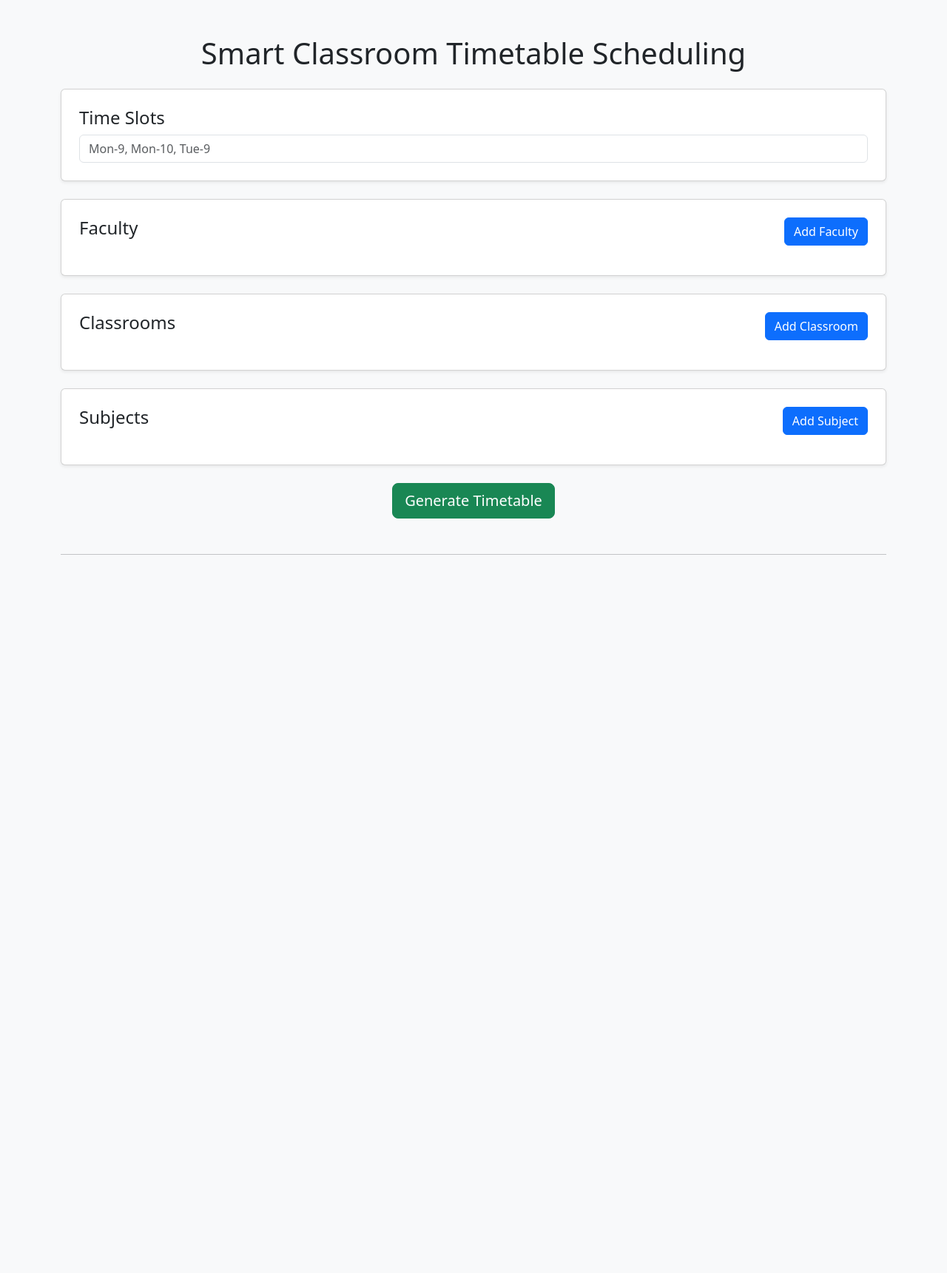
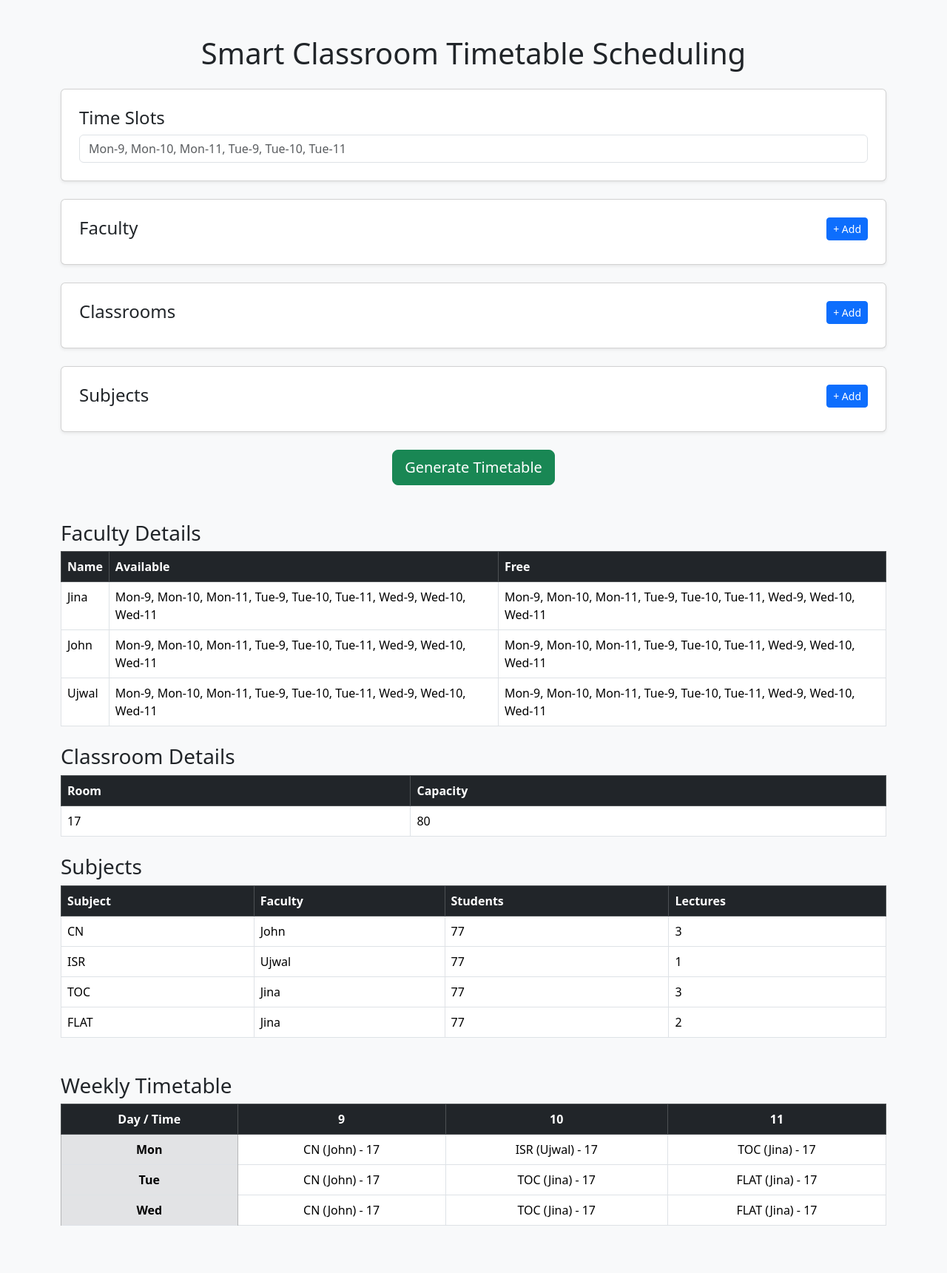
Before and after one commit to Thiy3640/smart-timetable-system, a Flask app: page / in a window 1280 px wide. Shown: the whole page at 74% size. Before the commit the page ends 750 px from the top, so only its background shows below. Run offline with Flask 3, Linux system fonts and the light colour scheme; data comes from the database, SQL or seed files in the repository; both versions use the stored data as it was after the commit.

Commit message:
Updated UI layout and scheduling logic

```diff
--- a/app.py
+++ b/app.py
@@ -1,18 +1,69 @@
-from flask import Flask, render_template, request
+from flask import Flask, render_template, request, redirect
+import sqlite3
 
 app = Flask(__name__)
+
+# ---------------- DATABASE SETUP ----------------
+def init_db():
+    conn = sqlite3.connect("timetable.db")
+    cursor = conn.cursor()
+
+    cursor.execute("""
+        CREATE TABLE IF NOT EXISTS faculty (
+            id INTEGER PRIMARY KEY AUTOINCREMENT,
+            name TEXT,
+            available TEXT,
+            free TEXT
+        )
+    """)
+
+    cursor.execute("""
+        CREATE TABLE IF NOT EXISTS classrooms (
+            id INTEGER PRIMARY KEY AUTOINCREMENT,
+            room TEXT,
+            capacity INTEGER
+        )
+    """)
+
+    cursor.execute("""
+        CREATE TABLE IF NOT EXISTS subjects (
+            id INTEGER PRIMARY KEY AUTOINCREMENT,
+            name TEXT,
+            faculty TEXT,
+            students INTEGER,
+            lectures INTEGER
+        )
+    """)
+
+    cursor.execute("""
+        CREATE TABLE IF NOT EXISTS timetable (
+            id INTEGER PRIMARY KEY AUTOINCREMENT,
+            subject TEXT,
+            faculty TEXT,
+            room TEXT,
+            time TEXT
+        )
+    """)
+
+    conn.commit()
+    conn.close()
+
+init_db()
+
 
 @app.route("/", methods=["GET", "POST"])
 def home():
 
-    timetable = []
-    faculty = {}
-    classrooms = {}
-    subjects = []
+    conn = sqlite3.connect("timetable.db")
+    cursor = conn.cursor()
 
     if request.method == "POST":
 
-        # -------- GET FORM DATA --------
+        cursor.execute("DELETE FROM faculty")
+        cursor.execute("DELETE FROM classrooms")
+        cursor.execute("DELETE FROM subjects")
+        cursor.execute("DELETE FROM timetable")
+
         faculty_names = request.form.getlist("faculty_name")
         faculty_available = request.form.getlist("available_slots")
         faculty_free = request.form.getlist("free_slots")
@@ -23,91 +74,165 @@ def home():
         subject_names = request.form.getlist("subject_name")
         subject_faculty = request.form.getlist("subject_faculty")
         subject_students = request.form.getlist("subject_students")
+        subject_lectures = request.form.getlist("subject_lectures")
 
         time_slots_raw = request.form.get("time_slots", "")
-        time_slots = [s.strip() for s in time_slots_raw.split(",") if s.strip() != ""]
+        time_slots = [s.strip() for s in time_slots_raw.split(",") if s.strip()]
 
-        # -------- STORE FACULTY --------
+        # STORE DATA
         for i in range(len(faculty_names)):
-            if faculty_names[i].strip() != "":
-                faculty[faculty_names[i].strip()] = {
-                    "available": [s.strip() for s in faculty_available[i].split(",") if s.strip() != ""],
-                    "free": [s.strip() for s in faculty_free[i].split(",") if s.strip() != ""]
-                }
+            if faculty_names[i]:
+                cursor.execute(
+                    "INSERT INTO faculty (name, available, free) VALUES (?, ?, ?)",
+                    (faculty_names[i], faculty_available[i], faculty_free[i])
+                )
 
-        # -------- STORE CLASSROOMS --------
         for i in range(len(room_names)):
-            if room_names[i].strip() != "" and room_capacity[i].strip() != "":
-                try:
-                    classrooms[room_names[i].strip()] = int(room_capacity[i])
-                except ValueError:
-                    pass
+            if room_names[i] and room_capacity[i]:
+                cursor.execute(
+                    "INSERT INTO classrooms (room, capacity) VALUES (?, ?)",
+                    (room_names[i], int(room_capacity[i]))
+                )
 
-        # -------- STORE SUBJECTS --------
         for i in range(len(subject_names)):
-            if subject_names[i].strip() != "" and subject_students[i].strip() != "":
-                try:
-                    subjects.append({
-                        "name": subject_names[i].strip(),
-                        "faculty": subject_faculty[i].strip(),
-                        "students": int(subject_students[i])
-                    })
-                except ValueError:
-                    pass
+            if subject_names[i] and subject_students[i] and subject_lectures[i]:
+                cursor.execute(
+                    "INSERT INTO subjects (name, faculty, students, lectures) VALUES (?, ?, ?, ?)",
+                    (subject_names[i],
+                     subject_faculty[i],
+                     int(subject_students[i]),
+                     int(subject_lectures[i]))
+                )
 
-        # -------- SCHEDULING LOGIC --------
+        conn.commit()
+
+        # ---------------- SCHEDULING ----------------
+
+        cursor.execute("SELECT name, faculty, students, lectures FROM subjects")
+        subjects = cursor.fetchall()
+
+        cursor.execute("SELECT name, available, free FROM faculty")
+        faculty_data = cursor.fetchall()
+
+        cursor.execute("SELECT room, capacity FROM classrooms")
+        rooms = cursor.fetchall()
+
+        faculty_dict = {}
+        for f in faculty_data:
+            faculty_dict[f[0]] = {
+                "available": [s.strip() for s in f[1].split(",") if s.strip()],
+                "free": [s.strip() for s in f[2].split(",") if s.strip()]
+            }
+
         used_faculty = set()
         used_rooms = {}
+        subject_day_used = {}
+        faculty_day_count = {}
+        subject_remaining = {sub[0]: sub[3] for sub in subjects}
 
-        for sub in subjects:
-            fac = sub["faculty"]
-            allocated = False
+        while any(v > 0 for v in subject_remaining.values()):
 
-            if fac not in faculty:
-                continue
+            progress_made = False
 
-            for slot in time_slots:
-                slot = slot.strip()
+            for sub in subjects:
 
-                if slot in faculty[fac]["available"] and slot in faculty[fac]["free"]:
+                sub_name, fac, students, lectures = sub
+
+                if subject_remaining[sub_name] <= 0:
+                    continue
+
+                if fac not in faculty_dict:
+                    continue
+
+                for slot in time_slots:
+
+                    day, hour = slot.split("-")
+
+                    if sub_name not in subject_day_used:
+                        subject_day_used[sub_name] = set()
+
+                    if day in subject_day_used[sub_name]:
+                        continue
+
+                    if fac not in faculty_day_count:
+                        faculty_day_count[fac] = {}
+
+                    if day not in faculty_day_count[fac]:
+                        faculty_day_count[fac][day] = 0
+
+                    if faculty_day_count[fac][day] >= 2:
+                        continue
+
+                    if slot not in faculty_dict[fac]["available"]:
+                        continue
+
+                    if slot not in faculty_dict[fac]["free"]:
+                        continue
 
                     if (fac, slot) in used_faculty:
                         continue
 
-                    for room, capacity in classrooms.items():
+                    for room, capacity in rooms:
+                        if capacity >= students and used_rooms.get(slot) != room:
 
-                        if capacity >= sub["students"] and used_rooms.get(slot) != room:
+                            cursor.execute(
+                                "INSERT INTO timetable (subject, faculty, room, time) VALUES (?, ?, ?, ?)",
+                                (sub_name, fac, room, slot)
+                            )
 
                             used_faculty.add((fac, slot))
                             used_rooms[slot] = room
-
-                            timetable.append({
-                                "Subject": sub["name"],
-                                "Faculty": fac,
-                                "Room": room,
-                                "Time": slot
-                            })
-
-                            allocated = True
+                            subject_day_used[sub_name].add(day)
+                            faculty_day_count[fac][day] += 1
+                            subject_remaining[sub_name] -= 1
+                            progress_made = True
                             break
 
-                if allocated:
-                    break
+                    if subject_remaining[sub_name] <= 0:
+                        break
 
-    # -------- SEND DATA BACK TO HTML --------
+            if not progress_made:
+                break
+
+        conn.commit()
+        return redirect("/")
+
+    # FETCH DATA FOR DISPLAY
+
+    cursor.execute("SELECT name, available, free FROM faculty")
+    faculty_data = cursor.fetchall()
+
+    cursor.execute("SELECT room, capacity FROM classrooms")
+    room_data = cursor.fetchall()
+
+    cursor.execute("SELECT name, faculty, students, lectures FROM subjects")
+    subject_data = cursor.fetchall()
+
+    cursor.execute("SELECT subject, faculty, room, time FROM timetable")
+    timetable_raw = cursor.fetchall()
+
+    grid = {}
+    hours = set()
+
+    for subject, faculty, room, time in timetable_raw:
+        day, hour = time.split("-")
+        hours.add(hour)
+
+        if day not in grid:
+            grid[day] = {}
+
+        grid[day][hour] = f"{subject} ({faculty}) - {room}"
+
+    conn.close()
+
+    sorted_hours = sorted(hours, key=lambda x: int(x))
+
     return render_template("index.html",
-                           timetable=timetable,
-                           faculty_data=[
-                               {"name": k,
-                                "available": ",".join(v["available"]),
-                                "free": ",".join(v["free"])}
-                               for k, v in faculty.items()
-                           ],
-                           room_data=[
-                               {"name": k, "capacity": v}
-                               for k, v in classrooms.items()
-                           ],
-                           subject_data=subjects)
+                           faculty_data=faculty_data,
+                           room_data=room_data,
+                           subject_data=subject_data,
+                           grid=grid,
+                           hours=sorted_hours)
 
 
 if __name__ == "__main__":
--- a/templates/index.html
+++ b/templates/index.html
@@ -2,71 +2,7 @@
 <html>
 <head>
     <title>Smart Timetable System</title>
-
-    <!-- Bootstrap 5 CDN -->
     <link href="https://cdn.jsdelivr.net/npm/bootstrap@5.3.2/dist/css/bootstrap.min.css" rel="stylesheet">
-
-    <script>
-        function addFaculty() {
-            document.getElementById("faculty-section").insertAdjacentHTML('beforeend', `
-                <div class="card p-3 mb-3">
-                    <div class="row g-2">
-                        <div class="col-md-3">
-                            <input class="form-control" name="faculty_name" placeholder="Faculty Name">
-                        </div>
-                        <div class="col-md-4">
-                            <input class="form-control" name="available_slots" placeholder="Available Slots (Mon-9, Tue-9)">
-                        </div>
-                        <div class="col-md-4">
-                            <input class="form-control" name="free_slots" placeholder="Free Slots">
-                        </div>
-                        <div class="col-md-1">
-                            <button type="button" class="btn btn-danger" onclick="this.closest('.card').remove()">X</button>
-                        </div>
-                    </div>
-                </div>
-            `);
-        }
-
-        function addRoom() {
-            document.getElementById("room-section").insertAdjacentHTML('beforeend', `
-                <div class="card p-3 mb-3">
-                    <div class="row g-2">
-                        <div class="col-md-5">
-                            <input class="form-control" name="room_name" placeholder="Room Name">
-                        </div>
-                        <div class="col-md-5">
-                            <input class="form-control" type="number" name="room_capacity" placeholder="Capacity">
-                        </div>
-                        <div class="col-md-2">
-                            <button type="button" class="btn btn-danger" onclick="this.closest('.card').remove()">X</button>
-                        </div>
-                    </div>
-                </div>
-            `);
-        }
-
-        function addSubject() {
-            document.getElementById("subject-section").insertAdjacentHTML('beforeend', `
-                <div class="card p-3 mb-3">
-                    <div class="row g-2">
-                        <div class="col-md-4">
-                            <input class="form-control" name="subject_name" placeholder="Subject Name">
-                        </div>
-                        <div class="col-md-4">
-                            <input class="form-control" name="subject_faculty" placeholder="Assigned Faculty">
-                        </div>
-                        <div class="col-md-3">
-                            <input class="form-control" type="number" name="subject_students" placeholder="Students">
-                        </div>
-                        <div class="col-md-1">
-                            <button type="button" class="btn btn-danger" onclick="this.closest('.card').remove()">X</button>
-                        </div>
-                    </div>
-                </div>
-            `);
-        }
-    </script>
 </head>
 
 <body class="bg-light">
@@ -77,57 +13,66 @@
 
     <form method="POST">
 
+        <!-- TIME SLOTS -->
         <div class="card p-4 mb-4 shadow-sm">
             <h4>Time Slots</h4>
-            <input class="form-control" name="time_slots" placeholder="Mon-9, Mon-10, Tue-9">
+            <input class="form-control" name="time_slots"
+                   placeholder="Mon-9, Mon-10, Mon-11, Tue-9, Tue-10, Tue-11">
         </div>
 
+        <!-- FACULTY -->
         <div class="card p-4 mb-4 shadow-sm">
-            <div class="d-flex justify-content-between align-items-center">
-                <h4>Faculty</h4>
-                <button type="button" class="btn btn-primary" onclick="addFaculty()">Add Faculty</button>
-            </div>
-            <div id="faculty-section" class="mt-3"></div>
+            <h4>
+                Faculty
+                <button type="button" class="btn btn-sm btn-primary float-end" onclick="addFaculty()">+ Add</button>
+            </h4>
+            <div id="faculty-section"></div>
         </div>
 
+        <!-- CLASSROOM -->
         <div class="card p-4 mb-4 shadow-sm">
-            <div class="d-flex justify-content-between align-items-center">
-                <h4>Classrooms</h4>
-                <button type="button" class="btn btn-primary" onclick="addRoom()">Add Classroom</button>
-            </div>
-            <div id="room-section" class="mt-3"></div>
+            <h4>
+                Classrooms
+                <button type="button" class="btn btn-sm btn-primary float-end" onclick="addRoom()">+ Add</button>
+            </h4>
+            <div id="room-section"></div>
         </div>
 
+        <!-- SUBJECT -->
         <div class="card p-4 mb-4 shadow-sm">
-            <div class="d-flex justify-content-between align-items-center">
-                <h4>Subjects</h4>
-                <button type="button" class="btn btn-primary" onclick="addSubject()">Add Subject</button>
-            </div>
-            <div id="subject-section" class="mt-3"></div>
+            <h4>
+                Subjects
+                <button type="button" class="btn btn-sm btn-primary float-end" onclick="addSubject()">+ Add</button>
+            </h4>
+            <div id="subject-section"></div>
         </div>
 
         <div class="text-center">
-            <button type="submit" class="btn btn-success btn-lg">Generate Timetable</button>
+            <button type="submit" class="btn btn-success btn-lg">
+                Generate Timetable
+            </button>
         </div>
 
     </form>
 
-    <hr class="my-5">
-
-    <!-- Display Tables -->
+    <!-- DISPLAY INPUT DATA -->
 
     {% if faculty_data %}
-    <h3>Faculty Details</h3>
-    <table class="table table-bordered table-striped">
+    <h3 class="mt-5">Faculty Details</h3>
+    <table class="table table-bordered">
         <thead class="table-dark">
-            <tr><th>Name</th><th>Available</th><th>Free</th></tr>
+            <tr>
+                <th>Name</th>
+                <th>Available</th>
+                <th>Free</th>
+            </tr>
         </thead>
         <tbody>
             {% for f in faculty_data %}
             <tr>
-                <td>{{ f.name }}</td>
-                <td>{{ f.available }}</td>
-                <td>{{ f.free }}</td>
+                <td>{{ f[0] }}</td>
+                <td>{{ f[1] }}</td>
+                <td>{{ f[2] }}</td>
             </tr>
             {% endfor %}
         </tbody>
@@ -135,16 +80,19 @@
     {% endif %}
 
     {% if room_data %}
-    <h3>Classroom Details</h3>
-    <table class="table table-bordered table-striped">
+    <h3 class="mt-4">Classroom Details</h3>
+    <table class="table table-bordered">
         <thead class="table-dark">
-            <tr><th>Room</th><th>Capacity</th></tr>
+            <tr>
+                <th>Room</th>
+                <th>Capacity</th>
+            </tr>
         </thead>
         <tbody>
             {% for r in room_data %}
             <tr>
-                <td>{{ r.name }}</td>
-                <td>{{ r.capacity }}</td>
+                <td>{{ r[0] }}</td>
+                <td>{{ r[1] }}</td>
             </tr>
             {% endfor %}
         </tbody>
@@ -152,36 +100,48 @@
     {% endif %}
 
     {% if subject_data %}
-    <h3>Subjects</h3>
-    <table class="table table-bordered table-striped">
+    <h3 class="mt-4">Subjects</h3>
+    <table class="table table-bordered">
         <thead class="table-dark">
-            <tr><th>Subject</th><th>Faculty</th><th>Students</th></tr>
+            <tr>
+                <th>Subject</th>
+                <th>Faculty</th>
+                <th>Students</th>
+                <th>Lectures</th>
+            </tr>
         </thead>
         <tbody>
             {% for s in subject_data %}
             <tr>
-                <td>{{ s.name }}</td>
-                <td>{{ s.faculty }}</td>
-                <td>{{ s.students }}</td>
+                <td>{{ s[0] }}</td>
+                <td>{{ s[1] }}</td>
+                <td>{{ s[2] }}</td>
+                <td>{{ s[3] }}</td>
             </tr>
             {% endfor %}
         </tbody>
     </table>
     {% endif %}
 
-    {% if timetable %}
-    <h3 class="mt-5">Generated Timetable</h3>
-    <table class="table table-bordered table-success table-striped">
+    <!-- TIMETABLE GRID -->
+    {% if grid %}
+    <h3 class="mt-5">Weekly Timetable</h3>
+    <table class="table table-bordered text-center">
         <thead class="table-dark">
-            <tr><th>Subject</th><th>Faculty</th><th>Room</th><th>Time</th></tr>
+            <tr>
+                <th>Day / Time</th>
+                {% for h in hours %}
+                <th>{{ h }}</th>
+                {% endfor %}
+            </tr>
         </thead>
         <tbody>
-        {% for t in timetable %}
+            {% for day, slots in grid.items() %}
             <tr>
-                <td>{{ t.Subject }}</td>
-                <td>{{ t.Faculty }}</td>
-                <td>{{ t.Room }}</td>
-                <td>{{ t.Time }}</td>
+                <th class="table-secondary">{{ day }}</th>
+                {% for h in hours %}
+                <td>{{ slots.get(h, "") }}</td>
+                {% endfor %}
             </tr>
             {% endfor %}
         </tbody>
@@ -190,5 +150,79 @@
 
 </div>
 
+<script>
+function addFaculty() {
+    const container = document.getElementById('faculty-section');
+    const html = `
+        <div class="border p-3 mb-3 faculty-row">
+            <div class="row">
+                <div class="col-md-3">
+                    <input type="text" name="faculty_name" class="form-control" placeholder="Faculty Name">
+                </div>
+                <div class="col-md-4">
+                    <input type="text" name="available_slots" class="form-control" placeholder="Available Slots">
+                </div>
+                <div class="col-md-4">
+                    <input type="text" name="free_slots" class="form-control" placeholder="Free Slots">
+                </div>
+                <div class="col-md-1">
+                    <button type="button" class="btn btn-danger w-100"
+                        onclick="this.closest('.faculty-row').remove()">X</button>
+                </div>
+            </div>
+        </div>
+    `;
+    container.insertAdjacentHTML('beforeend', html);
+}
+
+function addRoom() {
+    const container = document.getElementById('room-section');
+    const html = `
+        <div class="border p-3 mb-3 room-row">
+            <div class="row">
+                <div class="col-md-5">
+                    <input type="text" name="room_name" class="form-control" placeholder="Room Name">
+                </div>
+                <div class="col-md-5">
+                    <input type="number" name="room_capacity" class="form-control" placeholder="Capacity">
+                </div>
+                <div class="col-md-2">
+                    <button type="button" class="btn btn-danger w-100"
+                        onclick="this.closest('.room-row').remove()">X</button>
+                </div>
+            </div>
+        </div>
+    `;
+    container.insertAdjacentHTML('beforeend', html);
+}
+
+function addSubject() {
+    const container = document.getElementById('subject-section');
+    const html = `
+        <div class="border p-3 mb-3 subject-row">
+            <div class="row">
+                <div class="col-md-3">
+                    <input type="text" name="subject_name" class="form-control" placeholder="Subject Name">
+                </div>
+                <div class="col-md-3">
+                    <input type="text" name="subject_faculty" class="form-control" placeholder="Faculty Name">
+                </div>
+                <div class="col-md-3">
+                    <input type="number" name="subject_students" class="form-control" placeholder="Students">
+                </div>
+                <div class="col-md-2">
+                    <input type="number" name="subject_lectures" class="form-control" placeholder="Lectures">
+                </div>
+                <div class="col-md-1">
+                    <button type="button" class="btn btn-danger w-100"
+                        onclick="this.closest('.subject-row').remove()">X</button>
+                </div>
+            </div>
+        </div>
+    `;
+    container.insertAdjacentHTML('beforeend', html);
+}
+</script>
+
 </body>
 </html>
```
Also changed, not shown: timetable.db (added). Lines whose indentation alone changed are shown as unchanged.
